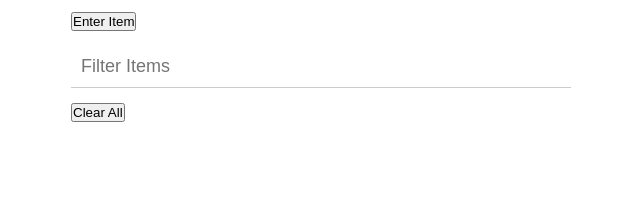
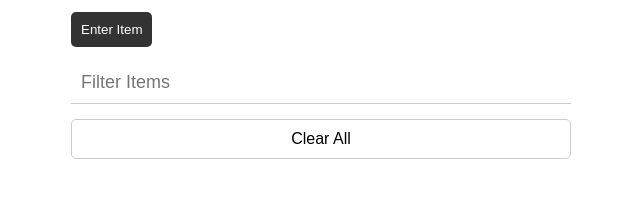
Before and after one commit to sandrorios/my-practices, a plain HTML site: page listItem2/index.html in a window 1280 px wide. Shown: the part 113-310 px from the top of the page, without its empty margins (319-959 px from the left). Drawn offline with Linux system fonts and the light colour scheme.

Commit message:
styled the buttons

```diff
--- a/listItem2/styles.css
+++ b/listItem2/styles.css
@@ -31,3 +31,22 @@
     padding: 10px;
     outline: none;
 }
+
+.btn {
+    background-color: #333;
+    color: #fff;
+    border: none;
+    border-radius: 5px;
+    padding: 10px;
+    cursor: pointer;
+}
+
+#clear {
+    width: 100%;
+    padding: 10px;
+    border-radius: 5px;
+    border: 1px solid #ccc;
+    background-color: transparent;
+    font-size: 16px;
+    cursor: pointer;
+}
```
